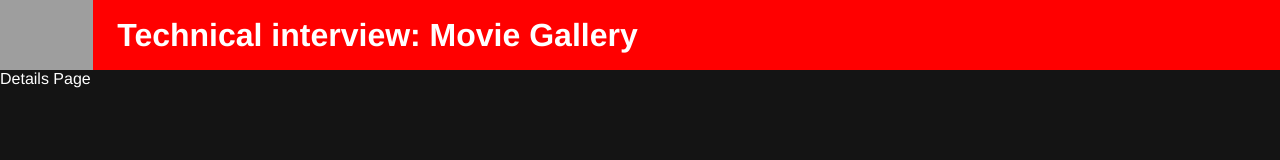
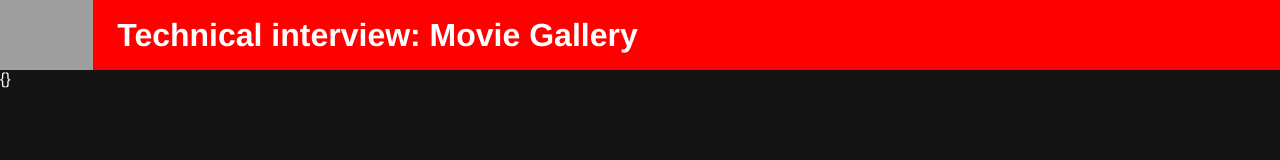
Before and after one commit to fjcasternao/video-gallery-react, a React (Create React App) app: page /movie/1 in a window 1280 px wide. Shown: the top 160 px of the page. Built offline with nearby package versions, Linux system fonts and the light colour scheme; no server answers; grey boxes are pictures that could not be loaded.

Commit message:
Fetching movie information on DetailsPage (now break for lunch)

```diff
--- a/src/containers/DetailsPage/DetailsPage.js
+++ b/src/containers/DetailsPage/DetailsPage.js
@@ -1,14 +1,37 @@
 import React from 'react';
+import axios from 'axios'
+
 
 import Header from '../../components/Header/Header';
 
+const API_KEY = 'd45b0197ddc4c01c4e294489cac57c05';
+const API_URL = 'https://api.themoviedb.org/3/movie/';
+
 class DetailsPage extends React.PureComponent {
+
+    state = {
+        movieDetails: {}
+    }
+
+    componentDidMount = () => {
+        this.getMovieDetails(this.props.match.params.movieId);
+    }
+
+    getMovieDetails = (movieId) => {
+        axios.get(`${API_URL}${movieId}?api_key=${API_KEY}`)
+            .then(({ data }) => {
+                this.setState({
+                    movieDetails: data
+                })
+            })
+    }
+
     render() {
         return (
             <div>
                 <Header text="Technical interview: Movie Gallery" />
                 <div>
-                Details Page
+                    { JSON.stringify(this.state.movieDetails) }
                 </div>
             </div>
         );
```
